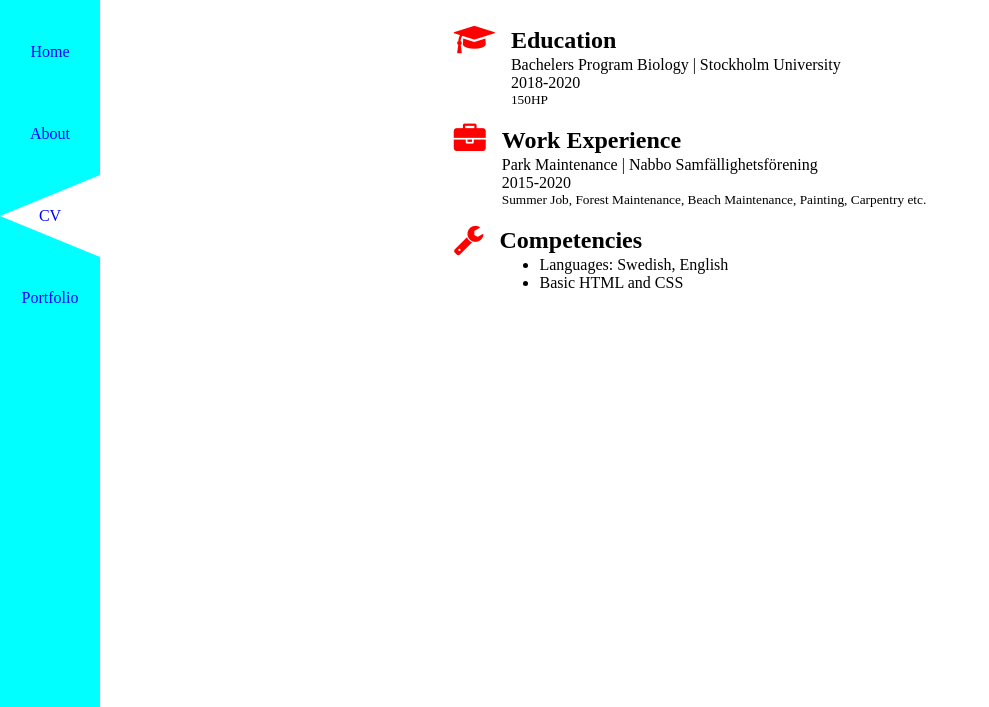
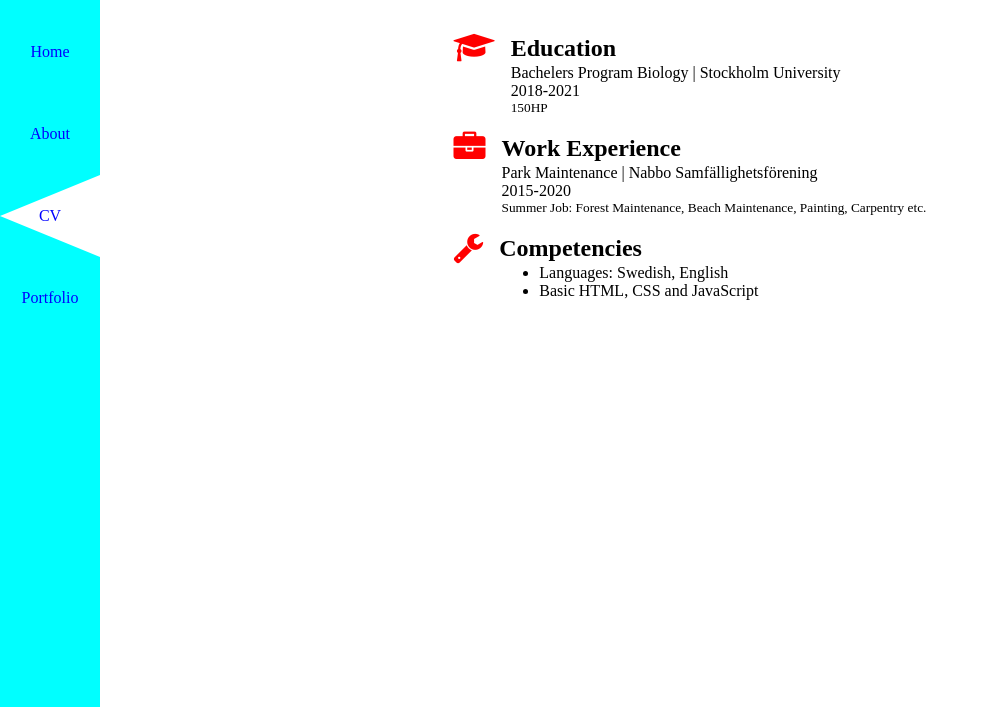
Before and after one commit to chasacademy-richard-ejdling/CV-sida, a plain HTML site: page cv.html in a window 1280 px wide. Shown: the part 93-800 px from the top of the page, without its empty margins (0-989 px from the left). Drawn offline with Linux system fonts and the light colour scheme; a web font is replaced by a local one.

Commit message:
Switched CV content to a JSON file

```diff
--- a/cv.html
+++ b/cv.html
@@ -48,28 +48,11 @@
     <main class="cv-main">
         <h1>CV</h1>
         <div class="cv-content">
-            <div class="education">
-                <div class="fa fa-graduation-cap fa-2x"></div>
-                <h2>Education</h2>
-                <p>Bachelers Program Biology | Stockholm University<br>2018-2020</p>
-                <small>150HP</small>
-            </div>
-            <div class="work-experience">
-                <div class="fa fa-briefcase fa-2x"></div>
-                <h2>Work Experience</h2>
-                <p>Park Maintenance | Nabbo Samfällighetsförening<br>2015-2020</p>
-                <small>Summer Job, Forest Maintenance, Beach Maintenance, Painting, Carpentry etc.</small>
-            </div>
-            <div class="competencies">
-                <div class="fa fa-wrench fa-2x"></div>
-                <h2>Competencies</h2>
-                <ul>
-                    <li>Languages: Swedish, English</li>
-                    <li>Basic HTML and CSS</li>
-                </ul>
-            </div>
+            <h1 class="loading">Please Wait for Content to Load</h1>
         </div>
     </main>
+
+    <script src="script.js"></script>
 </body>
 
 </html>
--- /dev/null
+++ b/cv.json
@@ -0,0 +1,32 @@
+{
+    "education": {
+        "icon": "fa-graduation-cap",
+        "title": "Education",
+        "content": [
+            {
+                "type": "Bachelers Program Biology | Stockholm University",
+                "timespan": "2018-2021",
+                "extra": "150HP"
+            }
+        ]
+    },
+    "workExperience": {
+        "icon": "fa-briefcase",
+        "title": "Work Experience",
+        "content": [
+            {
+                "type": "Park Maintenance | Nabbo Samfällighetsförening",
+                "timespan": "2015-2020",
+                "extra": "Summer Job: Forest Maintenance, Beach Maintenance, Painting, Carpentry etc."
+            }
+        ]
+    },
+    "competencies": {
+        "icon": "fa-wrench",
+        "title": "Competencies",
+        "content": [
+            "Languages: Swedish, English",
+            "Basic HTML, CSS and JavaScript"
+        ]
+    }
+}
--- /dev/null
+++ b/script.js
@@ -0,0 +1,56 @@
+const cvContent = document.querySelector('.cv-content');
+const loading = document.querySelector('.loading')
+
+async function getData(url) {
+    const response = await fetch(url);
+    console.log(response);
+
+    if(response.ok) {
+        const data = await response.json();
+        console.log(data);
+
+        loading.innerHTML = '';
+
+        return data;
+    } else {
+        console.log('HTTP-Error: ' + response.status);
+    }
+};
+
+async function getCV(url) {
+    const cvData = await getData(url);
+
+    console.log(cvData)
+    console.log('================')
+
+    const cvKeys = Object.keys(cvData)
+
+    cvKeys.forEach(element => {
+        const cvKey = cvData[element];
+
+        const cvContentDiv = document.createElement('div');
+        cvContentDiv.setAttribute('class', 'cv-content-items')
+        cvContentDiv.insertAdjacentHTML('beforeend', `<div class="fa ${cvKey.icon} fa-2x"></div>`);
+        cvContentDiv.insertAdjacentHTML('beforeend', `<h2>${cvKey.title}</h2>`);
+
+        if (typeof cvKey.content[0] === 'object') {
+            cvKey.content.forEach(element => {
+                cvContentDiv.insertAdjacentHTML('beforeend', `<p>${element.type}</p>`);
+                cvContentDiv.insertAdjacentHTML('beforeend', `<p>${element.timespan}</p>`);
+                cvContentDiv.insertAdjacentHTML('beforeend', `<small>${element.extra}</small>`);
+            })
+        } else {
+            const competenciesList = document.createElement('ul');
+
+            cvKey.content.forEach(element => {
+                competenciesList.insertAdjacentHTML('beforeend', `<li>${element}</li>`);
+            })
+
+            cvContentDiv.appendChild(competenciesList);
+        };
+
+        cvContent.appendChild(cvContentDiv);
+    });
+}
+
+getCV('cv.json')
--- a/style.css
+++ b/style.css
@@ -215,7 +215,7 @@ svg text {
 
 .cv-main h1 {
     /* text-align: center; */
-    margin: 5vh 0;
+    margin: 5vh 0 0;
 }
 
 .cv-content {
@@ -230,16 +230,23 @@ svg text {
     display: inline-block;
 } */
 
-.education, .work-experience, .competencies {
+/* .education, .work-experience, .competencies {
     /* display: flex;
     flex-direction: column; */
+    /*display: grid;
+    grid-template-columns: repeat(fit-content);
+} */
+
+/* .work-experience {
+    margin-top: 1rem;
+    margin-bottom: 1rem;
+} */
+
+.cv-content-items {
     display: grid;
     grid-template-columns: repeat(fit-content);
-}
-
-.work-experience {
-    margin-top: 1rem;
-    margin-bottom: 1rem;
+    margin-top: 0.5rem;
+    margin-bottom: 0.5rem;
 }
 
 .fa {
```
